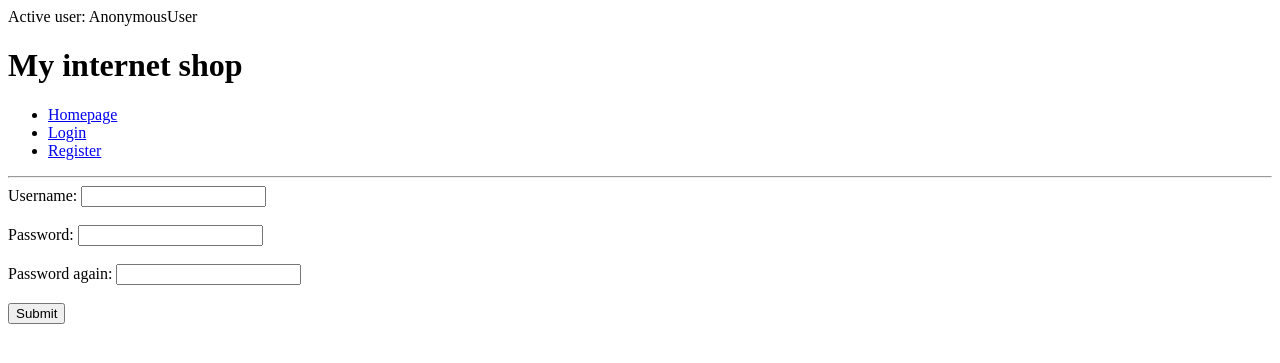
After one commit to Valeriy78/Hillel-Python-Pro, a Django app: page /register/ in a window 1280 px wide. The commit adds this page. Shown: the top 363 px of the page. Run offline with Django 3.2, Linux system fonts and the light colour scheme.

Commit message:
feat: login, logout, register and deactivate views added

```diff
--- a/internet_shop/templates/_navbar.html
+++ b/internet_shop/templates/_navbar.html
@@ -1,6 +1,13 @@
 <nav>
     <ul>
         <li><a href="{% url 'homepage' %}">Homepage</a></li>
-        <li><a href="{% url 'user' %}">User profile</a></li>
+        {% if user.is_authenticated %}
+            <li><a href="{% url 'user' %}">{{username}}</a></li>
+            <li><a href="{% url 'logout' %}">Logout</a></li>
+            <li><a href="{% url 'deactivate' %}" style="color: red">Deactivate</a></li>
+        {% else %}
+            <li><a href="{% url 'login' %}">Login</a></li>
+            <li><a href="{% url 'register' %}">Register</a></li>
+        {% endif %}
     </ul>
 </nav>
--- a/internet_shop/templates/base.html
+++ b/internet_shop/templates/base.html
@@ -8,8 +8,9 @@
     <title>{% block title %}{% endblock %}</title>
 </head>
 <body>
+    <header>Active user: {{user}}</header>
     <h1>My internet shop</h1>
-    {% include '_navbar.html' %}
+    {% include '_navbar.html' with username=user.username %}
     <hr>
     <div>{% block container %}{% endblock %}</div>
 </body>
--- /dev/null
+++ b/internet_shop/user/templates/register.html
@@ -0,0 +1,16 @@
+{% extends "base.html" %}
+
+{% block title %}Register Page{% endblock %}
+
+{% block container %}
+  <form method="post">
+    {% csrf_token %}
+    <label for="username">Username: </label>
+    <input id="username" name="username" type="text"><br><br>
+    <label for="password1">Password: </label>
+    <input id="password1" name="password1" type="password"><br><br>
+    <label for="password2">Password again: </label>
+    <input id="password2" name="password2" type="password"><br><br>
+    <input type="submit" value="Submit">
+  </form>
+{% endblock %}
--- a/internet_shop/user/urls.py
+++ b/internet_shop/user/urls.py
@@ -1,7 +1,14 @@
+"""
+User application URLConf
+"""
+
 from django.urls import path
-from .views import user_profile
-
+from .views import user_profile, login_view, logout_view, register_view, deactivate_view
 
 urlpatterns = [
     path('profile/', user_profile, name='user'),
+    path("register/", register_view, name="register"),
+    path('login/', login_view, name='login'),
+    path("logout/", logout_view, name="logout"),
+    path("deactivate/", deactivate_view, name="deactivate"),
 ]
--- a/internet_shop/user/views.py
+++ b/internet_shop/user/views.py
@@ -1,14 +1,66 @@
-from django.http import HttpRequest, HttpResponse
+"""
+User application views
+"""
+
+from django.contrib.auth import authenticate, login, logout
+from django.contrib.auth.models import User
+from django.http import HttpRequest, HttpResponse, HttpResponseRedirect
 from django.shortcuts import render
-
-
-user = {
-    "id": 1,
-    "username": "shorodilov",
-    "first_name": "Serhii",
-    "last_name": "Horodilov"
-}
+from django.urls import reverse_lazy
 
 
 def user_profile(request: HttpRequest) -> HttpResponse:
-    return render(request, 'user.html', user)
+    """User profile view implementation"""
+
+    if request.user.is_authenticated:
+        return render(request, "user.html")
+    return HttpResponseRedirect(reverse_lazy("login"))
+
+
+def register_view(request: HttpRequest) -> HttpResponse:
+    """Register user view"""
+
+    if request.method == "POST":
+        username = request.POST["username"]
+        if User.objects.filter(username=username):
+            return HttpResponseRedirect(reverse_lazy("register"))
+
+        password1 = request.POST["password1"]
+        password2 = request.POST["password2"]
+        if password1 == password2:
+            User.objects.create_user(username=username, password=password1)
+            return HttpResponseRedirect(reverse_lazy("login"))
+        return HttpResponseRedirect(reverse_lazy("register"))
+
+    return render(request, "register.html")
+
+
+def login_view(request: HttpRequest) -> HttpResponse:
+    """Login user view"""
+
+    if request.method == "POST":
+        username = request.POST["username"]
+        password = request.POST["password"]
+        user = authenticate(username=username, password=password)
+        if user is None:
+            return HttpResponseRedirect(reverse_lazy("login"))
+        login(request, user)
+        return HttpResponseRedirect(reverse_lazy("homepage"))
+
+    return render(request, "login.html")
+
+
+def logout_view(request: HttpRequest) -> HttpResponse:
+    """Logout user view"""
+
+    logout(request)
+    return HttpResponseRedirect(reverse_lazy("homepage"))
+
+
+def deactivate_view(request: HttpRequest) -> HttpResponse:
+    """Deactivate user view"""
+
+    request.user.is_active = False
+    request.user.save()
+    logout(request)
+    return HttpResponseRedirect(reverse_lazy("homepage"))
```
Also changed, not shown: internet_shop/user/templates/login.html (added, +14 -0 lines), internet_shop/user/templates/user.html (+5 -4 lines).
